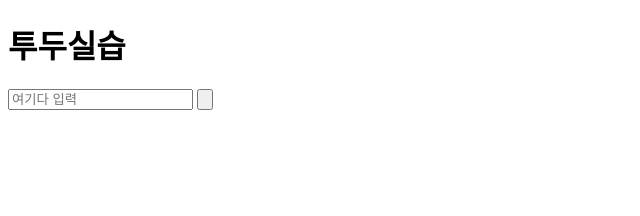
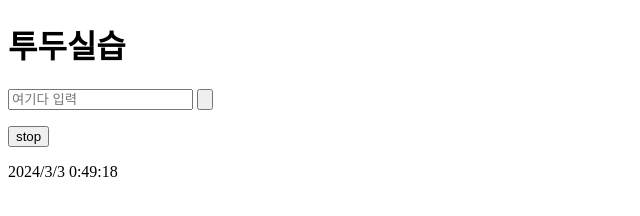
Before and after one commit to ksh8333/jsexam1, a plain HTML site: page index.html in a window 1280 px wide. Shown: the whole page, without its empty margins (0-640 px from the left). Drawn offline with Linux system fonts and the light colour scheme.

Commit message:
타임연습커밋

```diff
--- a/index.html
+++ b/index.html
@@ -16,6 +16,9 @@
     <ul id="todolist">
 
     </ul>
+    <button type="button" id="stopbutton"><span>stop</span></button>
+    <p id="time"></p>
     <script type="text/javascript" src="todo.js"></script>
+    <script type="text/javascript" src="timeexam.js"></script>
 </body>
 </html>
--- /dev/null
+++ b/timeexam.js
@@ -0,0 +1,20 @@
+const button=document.getElementById('stopbutton')
+
+let time;
+time=setInterval(function(){
+    const p=document.getElementById('time')
+    const now=new Date()
+    let year=now.getFullYear()
+    let month=now.getMonth()
+    let day=now.getDate()
+    let hour=now.getHours()
+    let min=now.getMinutes()
+    let sec=now.getSeconds()
+
+    p.textContent=`${year}/${month}/${day} ${hour}:${min}:${sec}`
+}, 1000)
+
+
+button.addEventListener('click',function(){
+    clearInterval(time)
+})
```
